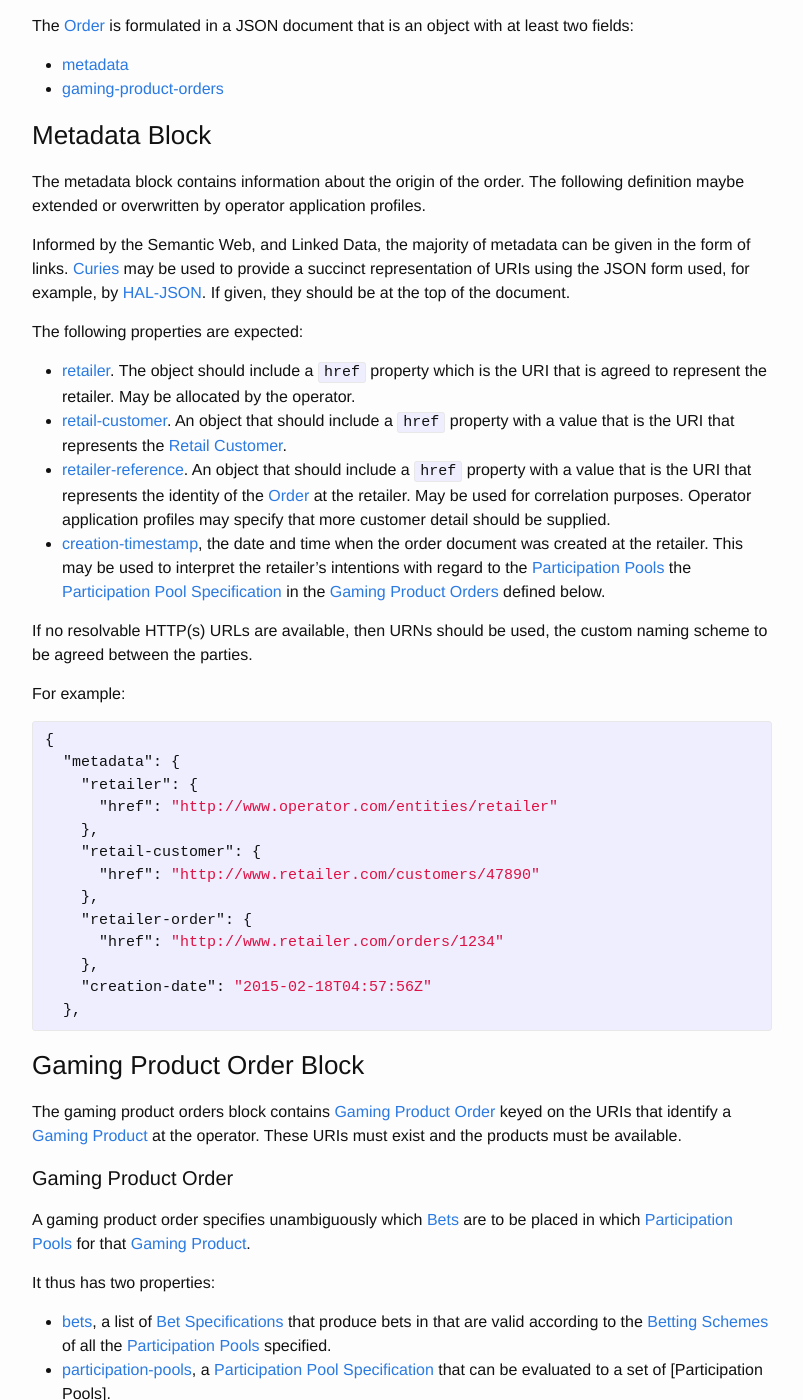
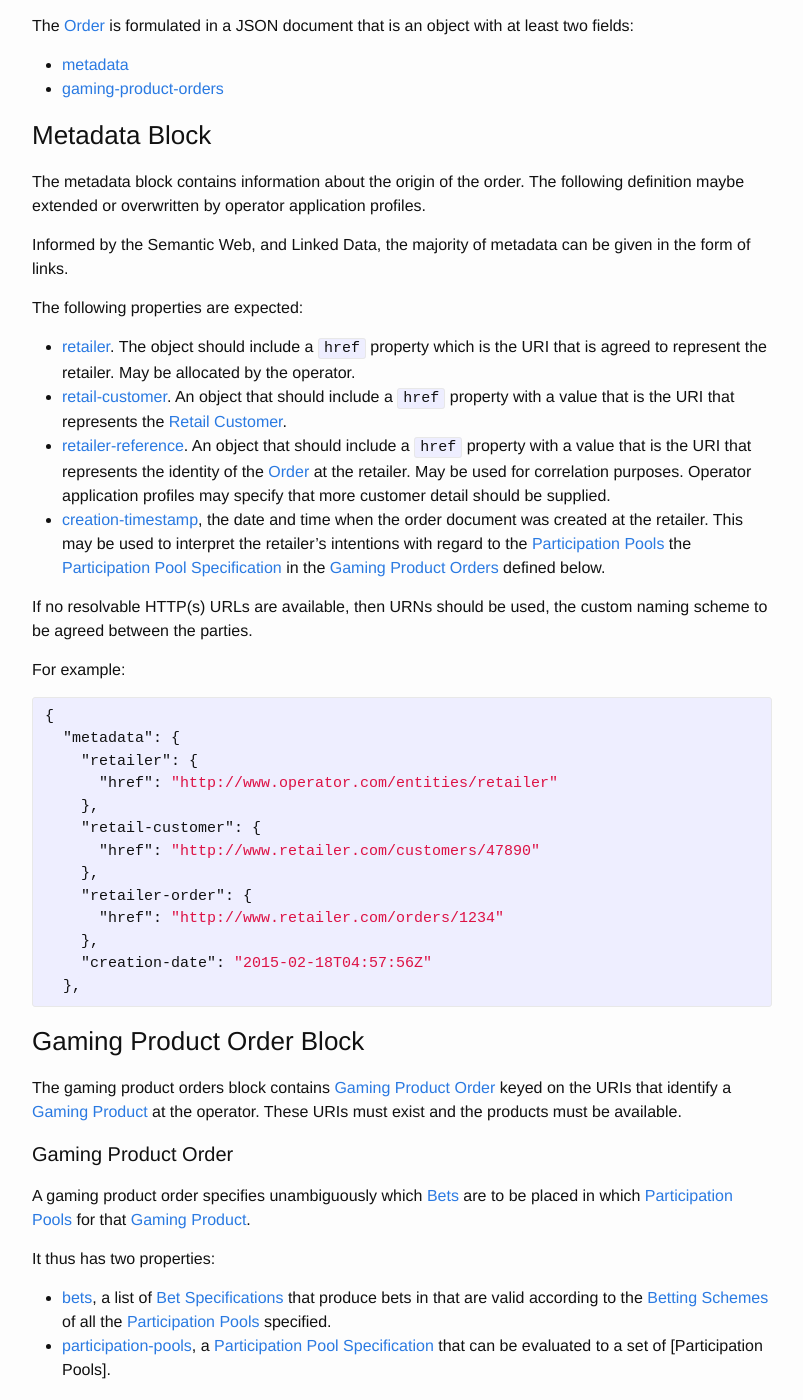
Before and after one commit to lotteries-io/lotteries-io.github.io, a Jekyll site: the page built from _application-profiles/lotteries-io.md, in a window 1280 px wide and 1400 px high, scrolled down 606 px. Shown: the whole window, without its empty margins (238-1041 px from the left). Built offline with Jekyll 4.4.1, drawn with Linux system fonts in a browser that asks for light colours; some of the changed text lies outside the part shown.

Commit message:
Remove curies from the order document

```diff
--- a/_application-profiles/lotteries-io.md
+++ b/_application-profiles/lotteries-io.md
@@ -28,7 +28,7 @@ The [Order](../concepts/order) is formulated in a JSON document that is an objec
 
 The metadata block contains information about the origin of the order. The following definition maybe extended or overwritten by operator application profiles.
 
-Informed by the Semantic Web, and Linked Data, the majority of metadata can be given in the form of links. [Curies](http://www.w3.org/TR/curie/) may be used to provide a succinct representation of URIs using the JSON form used, for example, by [HAL-JSON](http://stateless.co/hal_specification.html). If given, they should be at the top of the document.
+Informed by the Semantic Web, and Linked Data, the majority of metadata can be given in the form of links.
 
 The following properties are expected:
 
@@ -72,13 +72,8 @@ It thus has two properties:
 For example:
 {% highlight json %}
 {
-"curies": [{
-	"name": "op",
-	"href": "http://www.operator.com/gaming-products/{rel}",
-	"templated": true
-	}],
  "gaming-products-orders":{
-    "op:example": {
+    "http://www.operator.com/gaming-products/example": {
     	"bets":[
       	{
         	"foo": [1, 2, 3, 4, 5],
```
